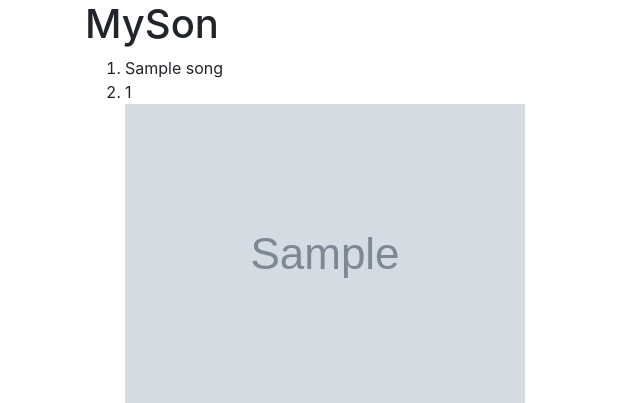
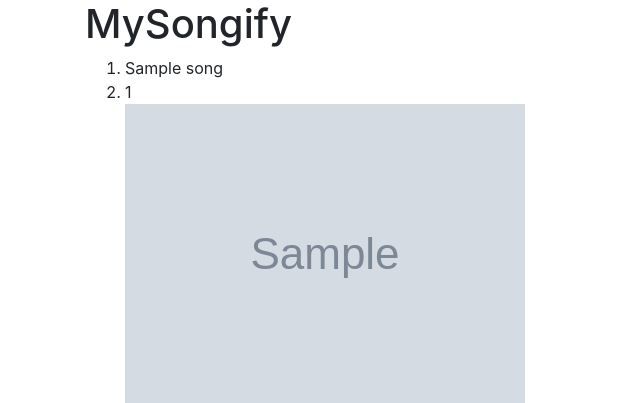
Before and after one commit to Farooq-azam-khan/my-songify, a Flask app: template mysongify/templates/home.html in a window 1280 px wide. Shown: the part 56-459 px from the top of the page, without its empty margins (0-640 px from the left). Run offline with Flask 2, Linux system fonts and the light colour scheme; the template is opened without the code that fills it: most values are stand-ins (such as "Sample title", 1, 10 or a date in 2020); grey boxes marked "Sample" are stand-in pictures; some libraries are stand-ins or nearby versions.

Commit message:
changed readme file

```diff
--- a/mysongify/templates/home.html
+++ b/mysongify/templates/home.html
@@ -1,6 +1,6 @@
 {% extends 'layout.html' %}
 {% block content %}
-<h1> MySon </h1>
+<h1> MySongify </h1>
 
 <ol>
 {% for song in html_songs %}
```
Also changed, not shown: README.md.
